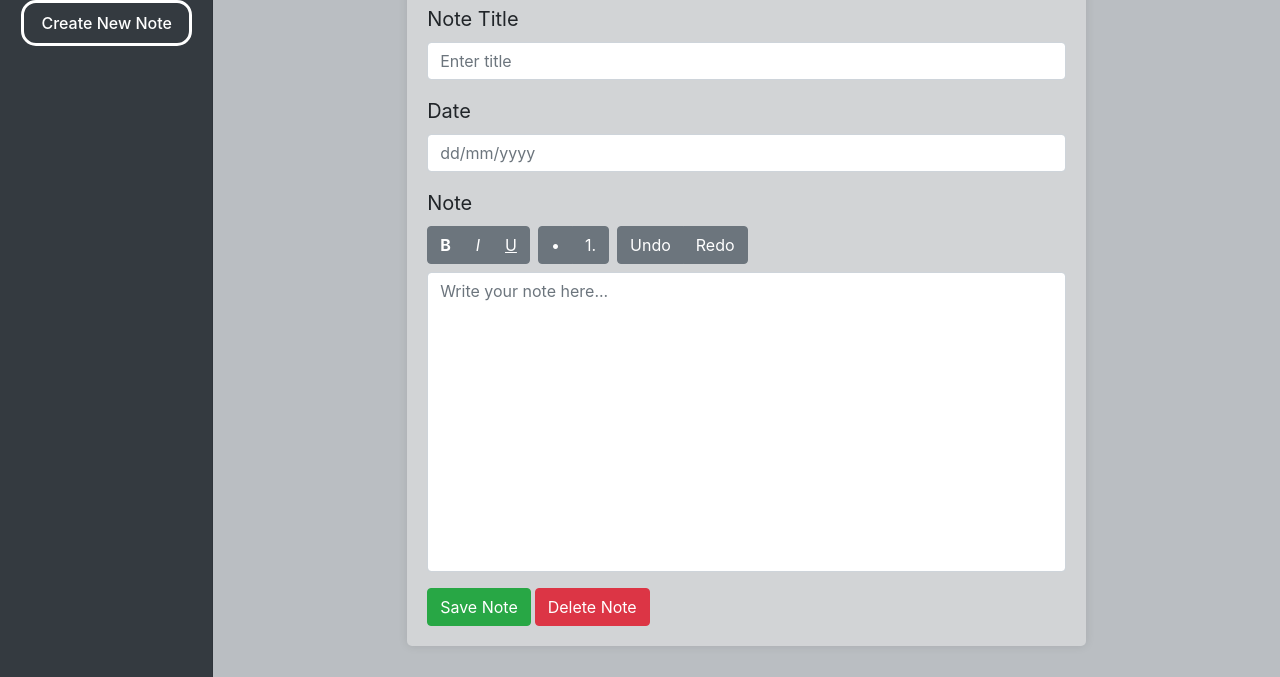
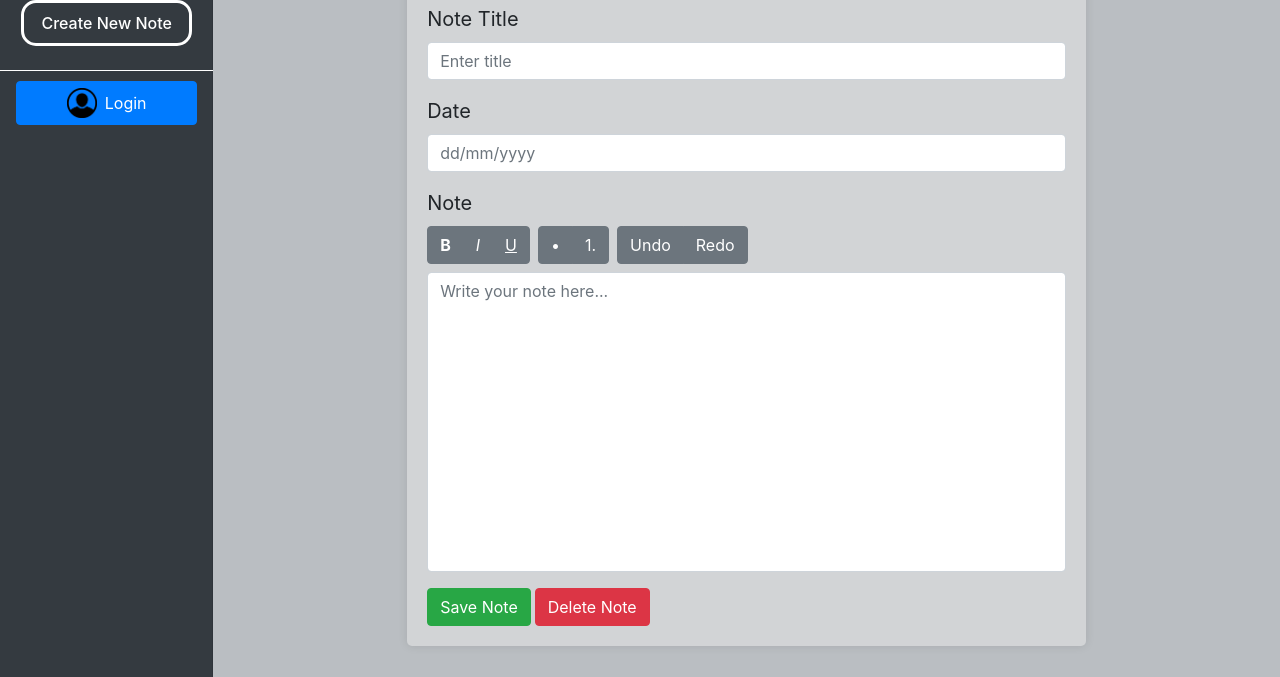
Before and after one commit to AlexHerbertGit/Note-Taking-Application---JWT, a website: page src/public/index.html in a window 1280 px wide. Shown: the part 123-800 px from the top of the page. Drawn offline with nearby package versions, Linux system fonts and the light colour scheme.

Commit message:
Added user login placeholder and side bar footer, cleaned up some code and added comments

```diff
--- a/src/public/index.html
+++ b/src/public/index.html
@@ -32,10 +32,20 @@
                         </li>
                         <!-- Add dynamic list items here -->
                     </ul>
+
+                    <!-- Login button at the bottom -->
+                    <div class="sidebar-footer mt-auto px-3">
+                        <button class="btn btn-primary w-100 d-flex align-items-center">
+                            <span class="mr-2">
+                                <img src="./login-icon.png" class="login-icon">
+                            </span>
+                            Login
+                        </button>
+                    </div>
                 </div>
             </nav>
 
-
+            <!--Main page user interface/note taking section-->
             <main role="main" class="col-md-9 ml-sm-auto col-lg-10 px-4">
                 <div class="d-flex justify-content-between flex-wrap flex-md-nowrap align-items-center pt-3 pb-2 mb-3 border-bottom">
                     <h1 class="h2">Note Management Application</h1>
--- a/src/public/styles.css
+++ b/src/public/styles.css
@@ -9,7 +9,7 @@ body {
 
 .sidebar {
     position: fixed;
-    top: 56px; /* Adjusted to sit below the navbar */
+    top: 56px;
     bottom: 0;
     left: 0;
     z-index: 100;
@@ -30,7 +30,7 @@ body {
 .sidebar-sticky {
     position: relative;
     top: 0;
-    height: calc(100vh - 104px); /* Adjusted to account for the navbar height */
+    height: calc(100vh - 104px);
     padding-top: 0.5rem;
     overflow-x: hidden;
     overflow-y: auto;
@@ -79,6 +79,24 @@ body {
     margin-bottom: 10px;
 }
 
+/* Style for the sidebar footer and login button */
+.sidebar-footer {
+    margin-top: auto;
+    padding-top: 10px;
+    border-top: 1px solid #ffffff;
+}
+
+.sidebar-footer .btn {
+    display: flex;
+    align-items: center;
+    justify-content: center;
+
+}
+
+.login-icon {
+    height: 30px;
+}
+
 /* Adjust sidebar position for desktop/tablet screens */
 @media (min-width: 768px) {
     .sidebar {
```
Also changed, not shown: src/public/login-icon.png (added).
